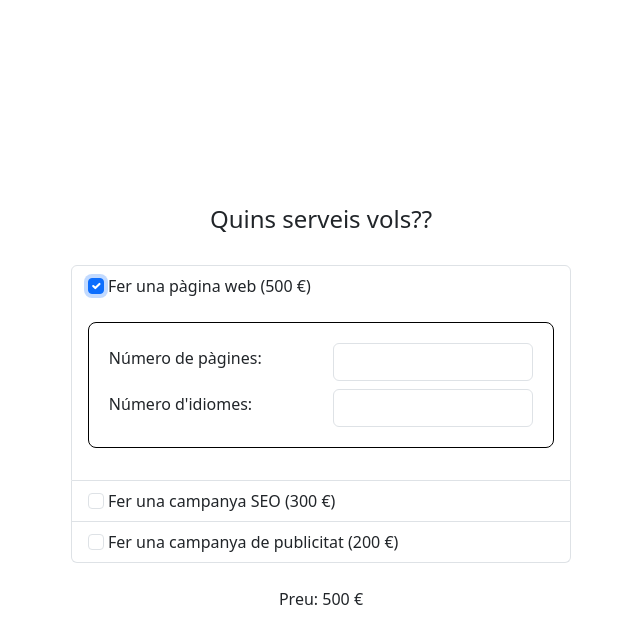
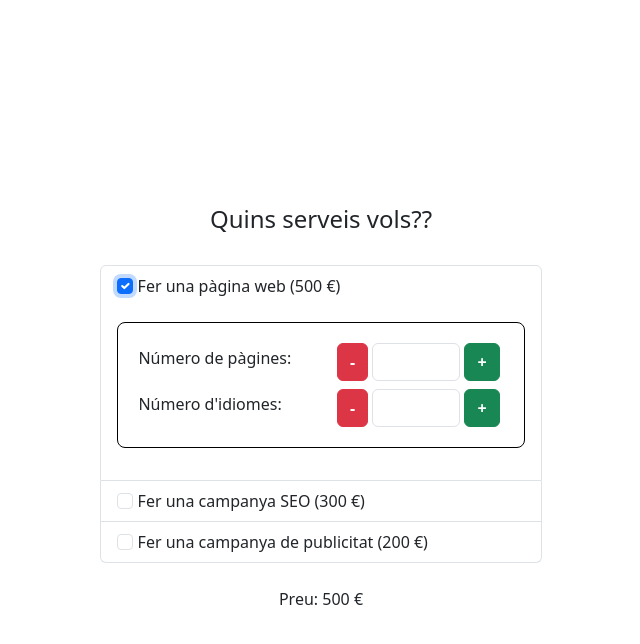
Before and after one commit to sacom14/pressupostApp, an Angular app: page /home in a window 1280 px wide. Both pictures are taken after a click on the checkbox 492 px from the left and 373 px from the top of the page. Shown: the top 644 px of the page, without its empty margins (319-959 px from the left). Built offline with nearby package versions, Linux system fonts and the light colour scheme.

Commit message:
sprint7 nivell1 exercici3 v-1 falta animación css

```diff
--- a/src/app/pressupost/home/home.component.ts
+++ b/src/app/pressupost/home/home.component.ts
@@ -14,7 +14,6 @@ export class HomeComponent {
   public totalPrice: number = 0;
   public showPanell: boolean = false;
   public webSelectedService = 'Fer una pàgina web';
-  public webPrice:number = this.totalServicePrice.totalWebPrice;
 
 //esto es para que se actualice el precio del panel a tiempo real
   get totalBudgetPrice():number{
--- a/src/app/pressupost/panell/panell.component.html
+++ b/src/app/pressupost/panell/panell.component.html
@@ -4,8 +4,9 @@
       <div class="col-12 col-md-6 m-">
         <label class="form-label">Número de pàgines:</label>
       </div>
-      <div class="col-12 col-md-6">
-        <input type="number" class="form-control" formControlName="page" min="1" max="10">
+      <div class="col-10 col-md-6 d-flex">
+        <button class="btn btn-danger mx-1 fw-bolder" (click)="decraseValue('page')">-</button> <input type="number" class="form-control"
+          formControlName="page" min="1" max="20"><button class="btn btn-success mx-1 fw-bolder" (click)="increaseValue('page')">+</button>
       </div>
     </div>
 
@@ -13,8 +14,9 @@
       <div class="col-12 col-md-6">
         <label class="form-label">Número d'idiomes:</label>
       </div>
-      <div class="col-12 col-md-6">
-        <input type="number" class="form-control" formControlName="lenguage" min="1">
+      <div class="col-12 col-md-6 d-flex">
+        <button class="btn btn-danger mx-1 fw-bolder" (click)="decraseValue('lenguage')" >-</button><input type="number" class="form-control"
+          formControlName="lenguage" min="1" max="20"><button class="btn btn-success mx-1 fw-bolder" (click)="increaseValue('lenguage')">+</button>
       </div>
     </div>
   </form>
--- a/src/app/pressupost/panell/panell.component.ts
+++ b/src/app/pressupost/panell/panell.component.ts
@@ -1,3 +1,4 @@
+import { FormControl } from '@angular/forms';
 import { Component } from '@angular/core';
 import { FormBuilder, FormGroup, Validators } from '@angular/forms';
 
@@ -17,13 +18,11 @@ export class PanellComponent {
   public showPanell: boolean = false;
 
   public myForm: FormGroup = this.fb.group({
-    page: ['', [Validators.required, Validators.min(1), Validators.max(10)]],
-    lenguage: ['', [Validators.required, Validators.min(1)]]
+    page: ['', [Validators.required, Validators.min(1), Validators.max(20)]],
+    lenguage: ['', [Validators.required, Validators.min(1), Validators.max(20)]]
   })
 
   constructor(private fb: FormBuilder, private totalBudgetPriceService: TotalBudgetPriceService) { }
-
-
   onSubmit() {
     this.myForm.markAllAsTouched();
 
@@ -37,4 +36,21 @@ export class PanellComponent {
       this.totalBudgetPriceService.addtTotalWebPrice(0, 0);
     }
   }
+
+  increaseValue(fieldName: string){
+    const field = this.myForm.get(fieldName);
+    if(field){
+      const currentValue = field.value;
+      field.setValue(Math.min(currentValue + 1, 20));
+    }
+  }
+
+  decraseValue(fieldName:string){
+    const field = this.myForm.get(fieldName);
+    if(field){
+      const currentValue = field.value;
+      field.setValue(Math.max(currentValue -1,1));
+    }
+  }
+
 }
```
Also changed, not shown: src/app/pressupost/services/onSubmitInput.service.ts (added, +28 -0 lines).
